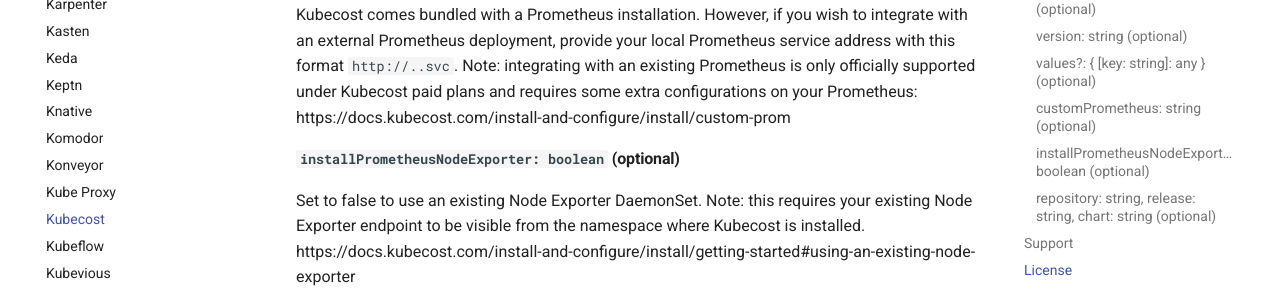
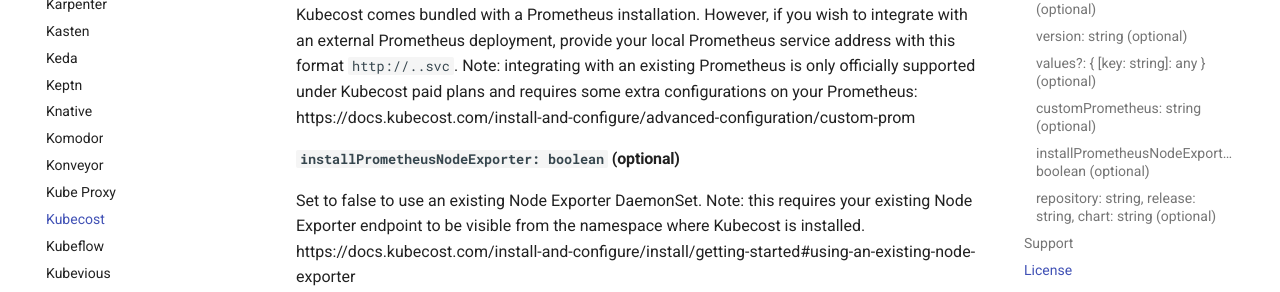
Before and after one commit to aws-quickstart/cdk-eks-blueprints, an MkDocs documentation site: the page built from docs/addons/kubecost.md, in a window 1280 px wide and 900 px high, scrolled down 1177 px. Shown: the part 225-517 px from the top of the window. Built offline with MkDocs 1.6.1 and Material for MkDocs 9.7.7, drawn with Linux system fonts in a browser that asks for light colours; comment, search, counter and statistics services are not loaded; some of the changed lines change nothing that is shown.

Commit message:
fixed broken links

```diff
--- a/docs/addons/kubecost.md
+++ b/docs/addons/kubecost.md
@@ -49,7 +49,7 @@
 #### `customPrometheus: string` (optional)
 
 Kubecost comes bundled with a Prometheus installation. However, if you wish to integrate with an external Prometheus deployment, provide your local Prometheus service address with this format `http://..svc`.
-Note: integrating with an existing Prometheus is only officially supported under Kubecost paid plans and requires some extra configurations on your Prometheus: https://docs.kubecost.com/install-and-configure/install/custom-prom
+Note: integrating with an existing Prometheus is only officially supported under Kubecost paid plans and requires some extra configurations on your Prometheus: https://docs.kubecost.com/install-and-configure/advanced-configuration/custom-prom
 
 #### `installPrometheusNodeExporter: boolean` (optional)
 
@@ -63,7 +63,7 @@
 
 ## Support
 
-If you have any questions about Kubecost, get in touch with the team [on Slack](https://docs.kubecost.com/kubecost-cloud/receiving-kubecost-cloud-support).
+If you have any questions about Kubecost, get in touch with the team [on Slack](https://docs.kubecost.com/other-resources/contactus).
 
 ## License
 
```
